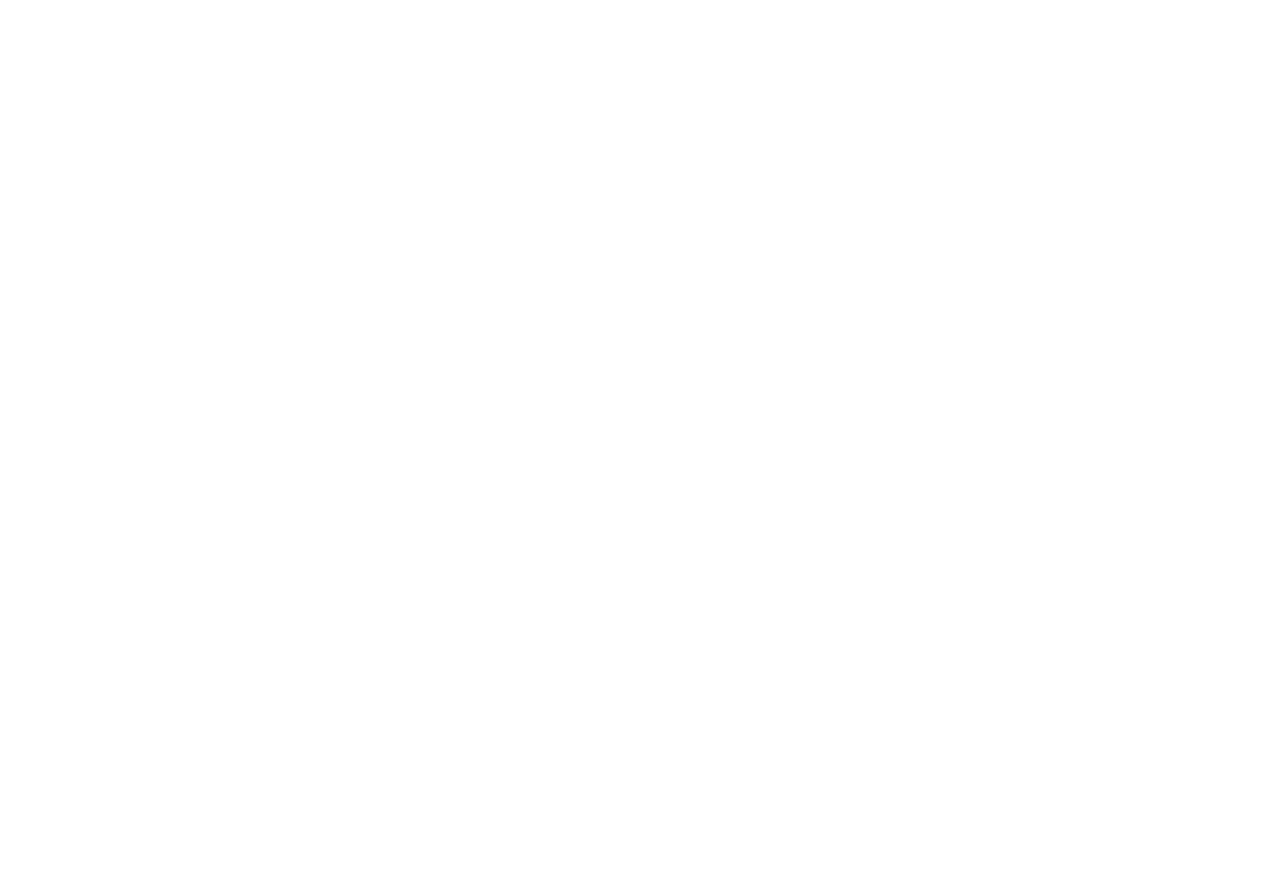
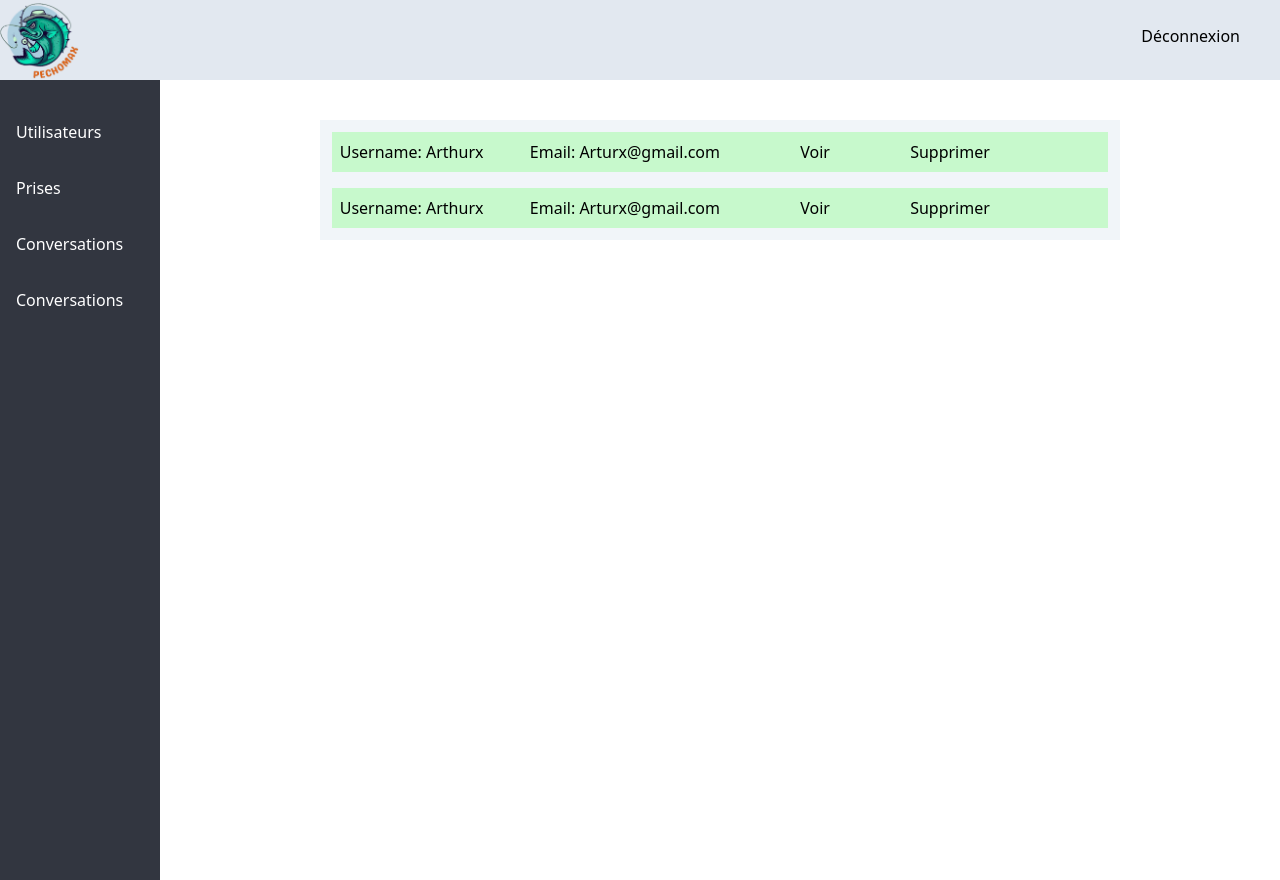
Before and after one commit to mathiascoutant/pechomax-frontend-website, a React (Vite) app: page /ListUsers in a window 1280 px wide. Before the commit this address had no page. Before the commit the page ends 800 px from the top, so only its background shows below. Built offline with nearby package versions, Linux system fonts and the light colour scheme.

Commit message:
UI/Home: In Progress

```diff
--- a/src/App.tsx
+++ b/src/App.tsx
@@ -1,30 +1,14 @@
 import { Link } from 'react-router-dom';
+import Header from '../src/components/Header';
+import Barre from '../src/components/Barre';
 
 function App() {
 
   return (
     <>
       <div>
-        <div className='grid grid-cols-2 h-fit w-full p-0 bg-slate-200	'>
-          <img className='w-20' src="./src/assets/images/logo.png" alt="" />
-          <Link className='text-right	mr-10 pt-6' to="/login">Déconnexion</Link>
-        </div>
-        <div className='bg-[#323640] w-fit h-96 pt-3'>
-          <div className='m-auto grid grid-cols-1 mt-5 pr-2 pl-2'>
-            <div className='hover:bg-[#3D424E] text-white w-full p-2 m-auto text-left mb-4'>
-              <Link to="/ListUsers">Utilisateurs</Link>
-            </div>
-            <div className='hover:bg-[#3D424E] text-white w-full p-2 m-auto text-left mb-4'>
-              <Link to="/ListCatches">Prises</Link>
-            </div>
-            <div className='hover:bg-[#3D424E] text-white w-full p-2 m-auto text-left mb-4'>
-              <Link to="/ListConversations">Conversations</Link>
-            </div>
-            <div className='hover:bg-[#3D424E] text-white w-full p-2 m-auto text-left'>
-              <Link to="/ListConversations">Conversations</Link>
-            </div>
-          </div>
-        </div>
+          <Header />
+          <Barre />
       </div>
     </>
   );
--- /dev/null
+++ b/src/components/Barre.tsx
@@ -0,0 +1,27 @@
+import { Link } from 'react-router-dom';
+
+function Barre() {
+
+  return (
+    <>
+      <div className='bg-[#323640] w-40 h-screen pt-3'>
+        <div className='m-auto grid grid-cols-1 mt-5 pr-2 pl-2'>
+          <div className='hover:bg-[#3D424E] text-white w-full p-2 m-auto text-left mb-4'>
+            <Link to="/ListUsers">Utilisateurs</Link>
+          </div>
+          <div className='hover:bg-[#3D424E] text-white w-full p-2 m-auto text-left mb-4'>
+            <Link to="/ListCatches">Prises</Link>
+          </div>
+          <div className='hover:bg-[#3D424E] text-white w-full p-2 m-auto text-left mb-4'>
+            <Link to="/ListConversations">Conversations</Link>
+          </div>
+          <div className='hover:bg-[#3D424E] text-white w-full p-2 m-auto text-left'>
+            <Link to="/ListConversations">Conversations</Link>
+          </div>
+        </div>
+      </div>
+    </>
+  );
+}
+
+export default Barre;
--- /dev/null
+++ b/src/components/Header.tsx
@@ -0,0 +1,20 @@
+import React from 'react';
+import { Link } from 'react-router-dom';
+
+function Header() {
+
+  return (
+    <>
+      <div>
+        <div className='grid grid-cols-2 h-20 w-full p-0 bg-slate-200 relative'>
+          <Link to="/">
+            <img className='w-20' src="./src/assets/images/logo.png" alt="" />
+          </Link>
+          <Link className='text-right	mr-10 pt-6' to="/login">Déconnexion</Link>
+        </div>
+      </div>
+    </>
+  );
+}
+
+export default Header;
--- /dev/null
+++ b/src/pages/Init.tsx
@@ -0,0 +1,52 @@
+import { Link } from 'react-router-dom';
+import Header from '../components/Header';
+import Barre from '../components/Barre';
+import axios from "axios";
+
+import { useNavigate } from "react-router-dom";
+
+
+
+const Init: React.FC = () => {
+    const navigate = useNavigate();
+
+        const handleInit = (event: React.FormEvent<HTMLFormElement>) => {
+            event.preventDefault();
+            const data = new FormData(event.currentTarget);
+            const returnData: { username: string | null, email: string | null, password: string | null, role: string | null } = {
+                username: data.get('username') as string | null,
+                email: data.get('email') as string | null,
+                password: data.get('password') as string | null,
+                role: "Admin" as string | null
+            }
+            axios.post('http://localhost:3000/users/auth/register', returnData)
+                .then(response => {
+                    return response.data;
+                })
+                .catch(error => {
+                   return error;
+                })
+            }
+
+
+    return (
+        <>
+        <div>
+            <Header />
+            <div className='flex flex-cols-2 w-full'>
+            <Barre />
+            <div className='mx-auto mt-10'>
+                <form  onSubmit={handleInit}>
+                    <input type="text" name="username" placeholder="Username" />
+                    <input type="text" name="email" placeholder="Email" />
+                    <input type="text" name="password" placeholder="Password" />
+                    <input type="submit" value="S'enregistrer" />
+                </form>
+            </div>
+            </div>
+        </div>
+        </>
+    );
+}
+
+export default Init;
--- /dev/null
+++ b/src/pages/ListUsers.tsx
@@ -0,0 +1,36 @@
+import { Link } from 'react-router-dom';
+import Header from '../components/Header';
+import Barre from '../components/Barre';
+
+
+function ListUsers() {
+
+  return (
+    <>
+      <div>
+        <Header />
+        <div className='flex flex-cols-2 w-full'>
+          <Barre />
+          <div className='mx-auto mt-10'>
+            <div className='bg-slate-100 p-3'>
+              <div className='grid grid-cols-4 bg-[#c7f9cc] w-fit p-2 mb-4'>
+                <p>Username: Arthurx</p>
+                <p>Email: Arturx@gmail.com</p>
+                <a className='text-center' href="">Voir</a>
+                <a className='text-right hover:bg-red-700 w-fit' href="">Supprimer</a>
+              </div>
+              <div className='grid grid-cols-4 bg-[#c7f9cc] w-fit p-2'>
+                <p>Username: Arthurx</p>
+                <p>Email: Arturx@gmail.com</p>
+                <a className='text-center' href="">Voir</a>
+                <a className='text-center hover:bg-red-700 w-fit' href="">Supprimer</a>
+              </div>
+            </div>
+          </div>
+        </div>
+      </div>
+    </>
+  );
+}
+
+export default ListUsers;
--- a/src/pages/login.tsx
+++ b/src/pages/login.tsx
@@ -14,7 +14,10 @@ const Login: React.FC = () => {
             username: data.get('username') as string | null,
             password: data.get('password') as string | null
         }
-        axios.post('http://localhost:3000/users/login', returnData)
+        axios.post('http://localhost:3000/users/auth/login', returnData, {
+            withCredentials: true,
+
+        })
         .then(response => {
             return response.data;
         })
--- a/src/routeur.tsx
+++ b/src/routeur.tsx
@@ -1,5 +1,7 @@
 import { Route, BrowserRouter, Routes } from 'react-router-dom';
-import Login from './pages/login';
+import Login from './pages/Login';
+import ListUsers from './pages/ListUsers';
+import Init from './pages/Init';
 import App from './App';
 
 const AppRouter = () => {
@@ -8,6 +10,8 @@ const AppRouter = () => {
         <Routes>
         <Route path="/" element={<App />} />
         <Route path="/login" element={<Login />} />
+        <Route path="/ListUsers" element={<ListUsers />} />
+        <Route path="/Init" element={<Init />} />
         </Routes>
     </BrowserRouter>
   );
```
